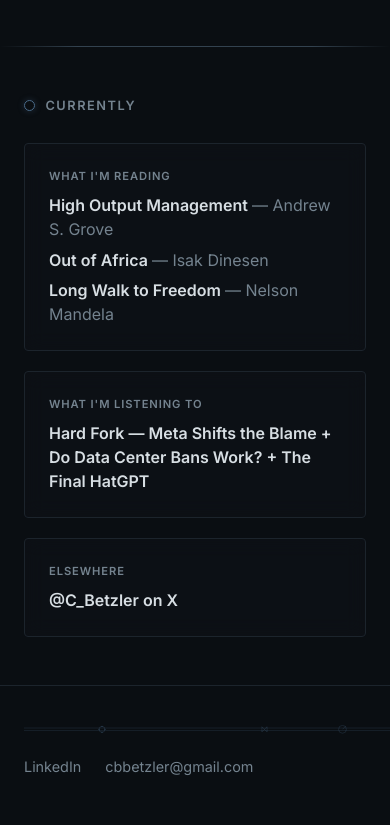
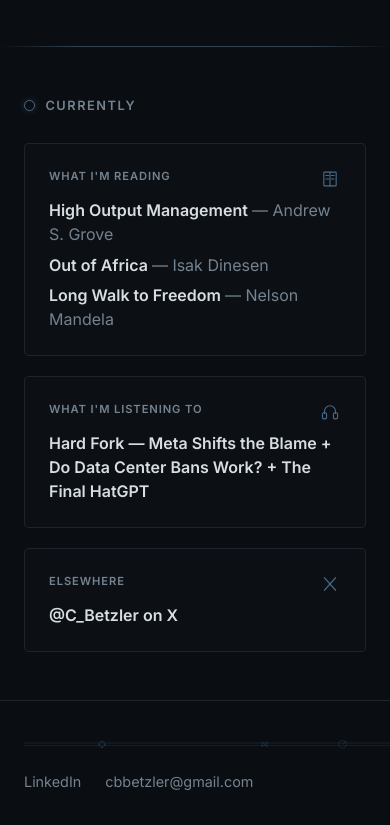
Before and after one commit to cbbetzler/personal-site, a plain HTML site: page index.html in a window 390 px wide. Shown: the part 2351-3176 px from the top of the page. Drawn offline with Linux system fonts and the light colour scheme.

Commit message:
Add schematic-style icons to Currently section cards
Custom line-art book/headphones/X-mark icons in the site's existing
palette, matching the Projects card icon treatment, rather than brand
logos which would break the steel-blue/chrome color system.

```diff
--- a/index.html
+++ b/index.html
@@ -248,7 +248,17 @@
                (see scripts/fetch-goodreads.js). Falls back to a plain
                profile link if that data isn't available. -->
           <div class="currently-card" id="goodreads-card">
-            <span class="currently-kicker">What I'm Reading</span>
+            <div class="currently-head">
+              <span class="currently-kicker">What I'm Reading</span>
+              <svg class="currently-icon" viewBox="0 0 32 32" fill="none" stroke="currentColor" stroke-width="1.6" stroke-linecap="round" stroke-linejoin="round" aria-hidden="true" focusable="false">
+                <rect x="7" y="6" width="18" height="20" rx="1" />
+                <line x1="16" y1="6" x2="16" y2="26" />
+                <line x1="10" y1="11" x2="14" y2="11" />
+                <line x1="18" y1="11" x2="22" y2="11" />
+                <line x1="10" y1="16" x2="14" y2="16" />
+                <line x1="18" y1="16" x2="22" y2="16" />
+              </svg>
+            </div>
             <ul class="reading-list" id="reading-list">
               <li class="reading-item">
                 <a href="https://www.goodreads.com/user/show/123192008-carl-betzler" target="_blank" rel="noopener">Goodreads</a>
@@ -261,12 +271,25 @@
                (see scripts/fetch-latest-podcast.js). Falls back to this
                static text if that data isn't available. -->
           <a class="currently-card" id="spotify-card" href="https://open.spotify.com" target="_blank" rel="noopener" aria-label="What I'm listening to on Spotify">
-            <span class="currently-kicker">What I'm Listening To</span>
+            <div class="currently-head">
+              <span class="currently-kicker">What I'm Listening To</span>
+              <svg class="currently-icon" viewBox="0 0 32 32" fill="none" stroke="currentColor" stroke-width="1.6" stroke-linecap="round" stroke-linejoin="round" aria-hidden="true" focusable="false">
+                <path d="M8 18 V15 A8 8 0 0 1 24 15 V18" />
+                <rect x="5" y="17" width="6" height="9" rx="2" />
+                <rect x="21" y="17" width="6" height="9" rx="2" />
+              </svg>
+            </div>
             <span class="currently-value">Spotify</span>
           </a>
 
           <a class="currently-card" href="https://x.com/C_Betzler" target="_blank" rel="noopener" aria-label="Carl Betzler on X (Twitter)">
-            <span class="currently-kicker">Elsewhere</span>
+            <div class="currently-head">
+              <span class="currently-kicker">Elsewhere</span>
+              <svg class="currently-icon" viewBox="0 0 32 32" fill="none" stroke="currentColor" stroke-width="1.9" stroke-linecap="round" aria-hidden="true" focusable="false">
+                <line x1="8" y1="7" x2="24" y2="25" />
+                <line x1="24" y1="7" x2="8" y2="25" />
+              </svg>
+            </div>
             <span class="currently-value">@C_Betzler on X</span>
           </a>
 
--- a/styles.css
+++ b/styles.css
@@ -455,12 +455,31 @@
   text-decoration: none;
 }
 
+.currently-head {
+  display: flex;
+  align-items: flex-start;
+  justify-content: space-between;
+  gap: 0.75rem;
+}
+
 .currently-kicker {
   font-size: 0.7rem;
   font-weight: 600;
   letter-spacing: 0.08em;
   text-transform: uppercase;
   color: var(--text-dim);
+}
+
+.currently-icon {
+  width: 22px;
+  height: 22px;
+  flex-shrink: 0;
+  color: var(--accent);
+  transition: color 0.15s ease;
+}
+
+.currently-card:hover .currently-icon {
+  color: var(--chrome);
 }
 
 .currently-value {
```
